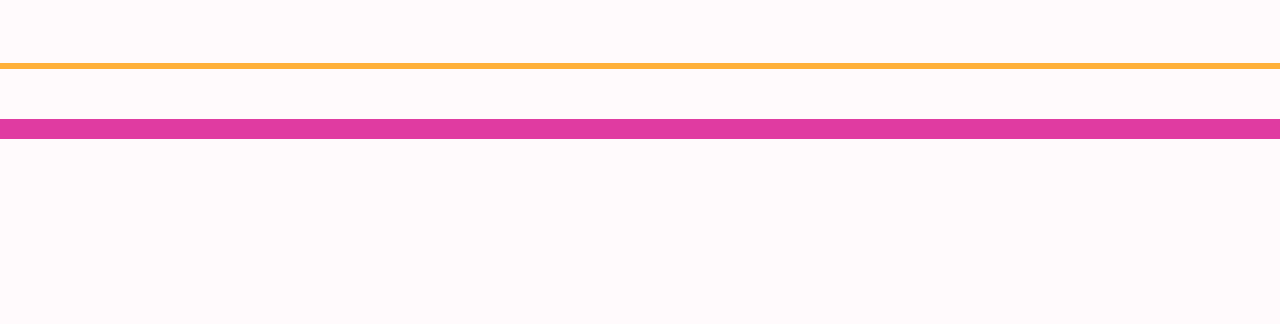
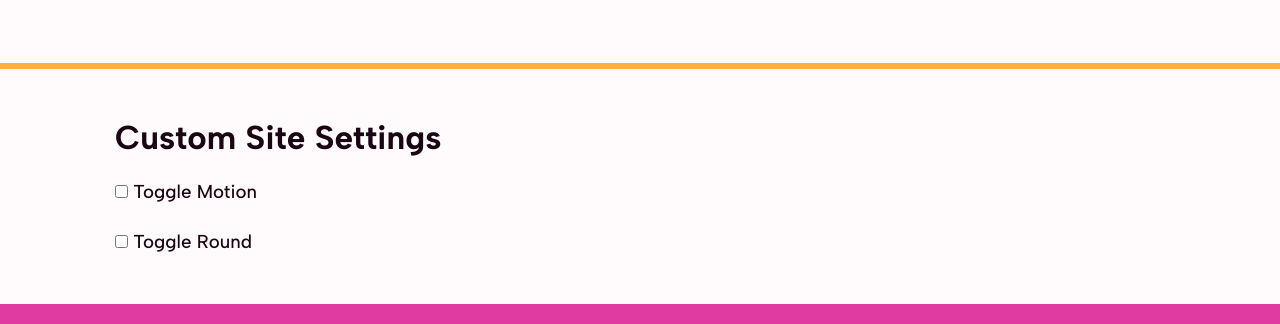
Before and after one commit to allanqueiroz02/themePicker, a website built with Vite: page index.html in a window 1280 px wide. Shown: the part 1462-1786 px from the top of the page. Before the commit the page ends 1601 px from the top, so only its background shows below. Built offline with nearby package versions, Linux system fonts and the light colour scheme; some packages are replaced by stand-ins of ours.

Commit message:
primeiro vídeo - adicionado aside dos checkbox e novas classes

```diff
--- a/index.html
+++ b/index.html
@@ -104,6 +104,24 @@
           </div>
         </section>
       </main>
+      <aside class="container" aria-label="Settings section">
+        <div class="settings-wrapper">
+          <h2 class="h3">Custom Site Settings</h2>
+          <div class="settings">
+            <div class="stack">
+              <div class="switch-wrapper">
+                <input type="checkbox" name="motion" id="motion">
+                <label for="motion">Toggle Motion</label>
+              </div>
+              <div class="switch-wrapper">
+                <input type="checkbox" name="round" id="round">
+                <label for="round">Toggle Round</label>
+              </div>
+            </div>
+            <div class="stack"></div>
+          </div>
+        </div>
+      </aside>
     </div>
     <div class="banner" data-bkg="primary"></div>
   </body>
--- a/style.css
+++ b/style.css
@@ -310,3 +310,23 @@ section {
 }
 
 /* SETTINGS SECTION */
+.settings-wrapper {
+  display: grid;
+  gap: var(--space-sm);
+  max-width: 1050px;
+  margin-inline: auto;
+}
+
+.settings {
+  display: flex;
+  align-items: flex-start;
+  gap: var(--space-lg) var(--space-md);
+  flex-wrap: wrap;
+  font-size: var(--fs-sm);
+}
+
+.stack {
+  display: grid;
+  gap: var(--space-sm);
+  width: 100%;
+}
```
